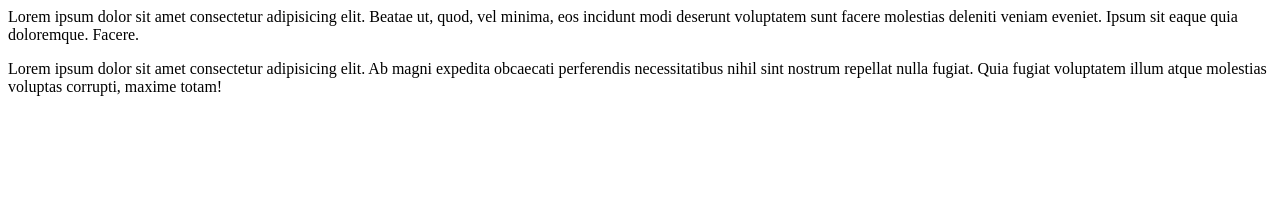
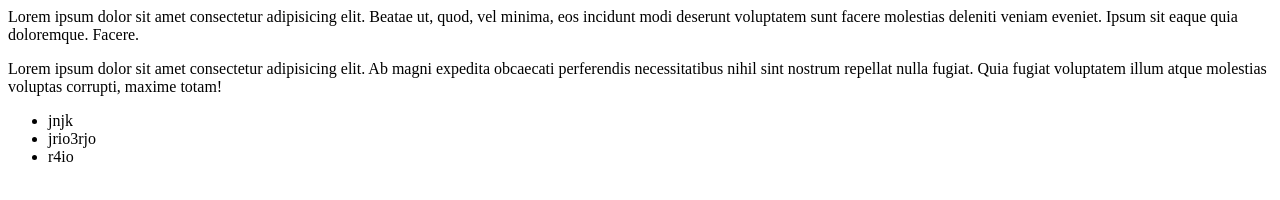
Before and after one commit to 123himanshi-khatri/learn-git, a plain HTML site: page index.html in a window 1280 px wide. Drawn offline with Linux system fonts and the light colour scheme.

Commit message:
this is ul

```diff
--- a/index.html
+++ b/index.html
@@ -11,5 +11,10 @@
     <p>
         Lorem ipsum dolor sit amet consectetur adipisicing elit. Ab magni expedita obcaecati perferendis necessitatibus nihil sint nostrum repellat nulla fugiat. Quia fugiat voluptatem illum atque molestias voluptas corrupti, maxime totam!
     </p>
+    <ul>
+        <li>jnjk</li>
+        <li>jrio3rjo</li>
+        <li>r4io</li>
+    </ul>
 </body>
 </html>
```
